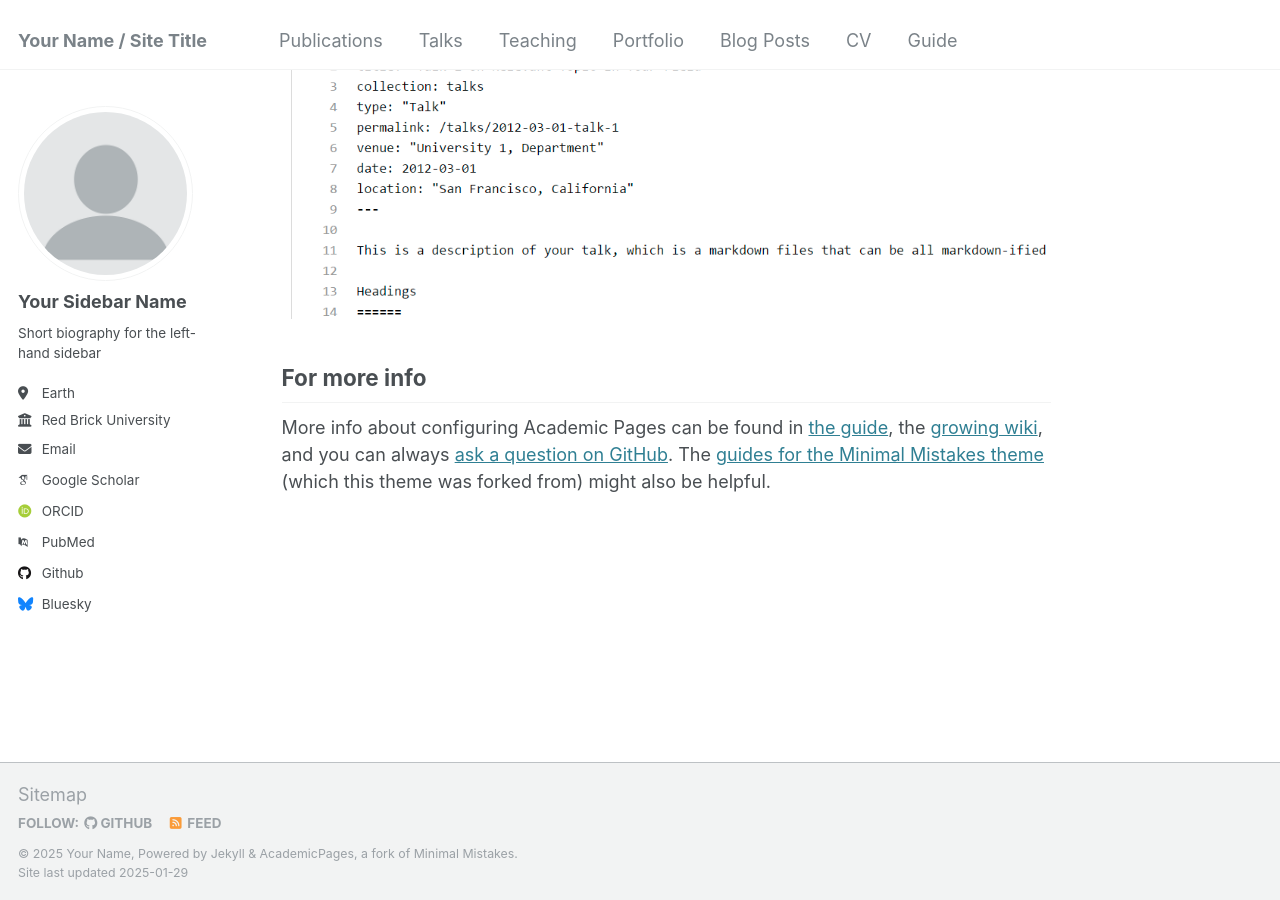
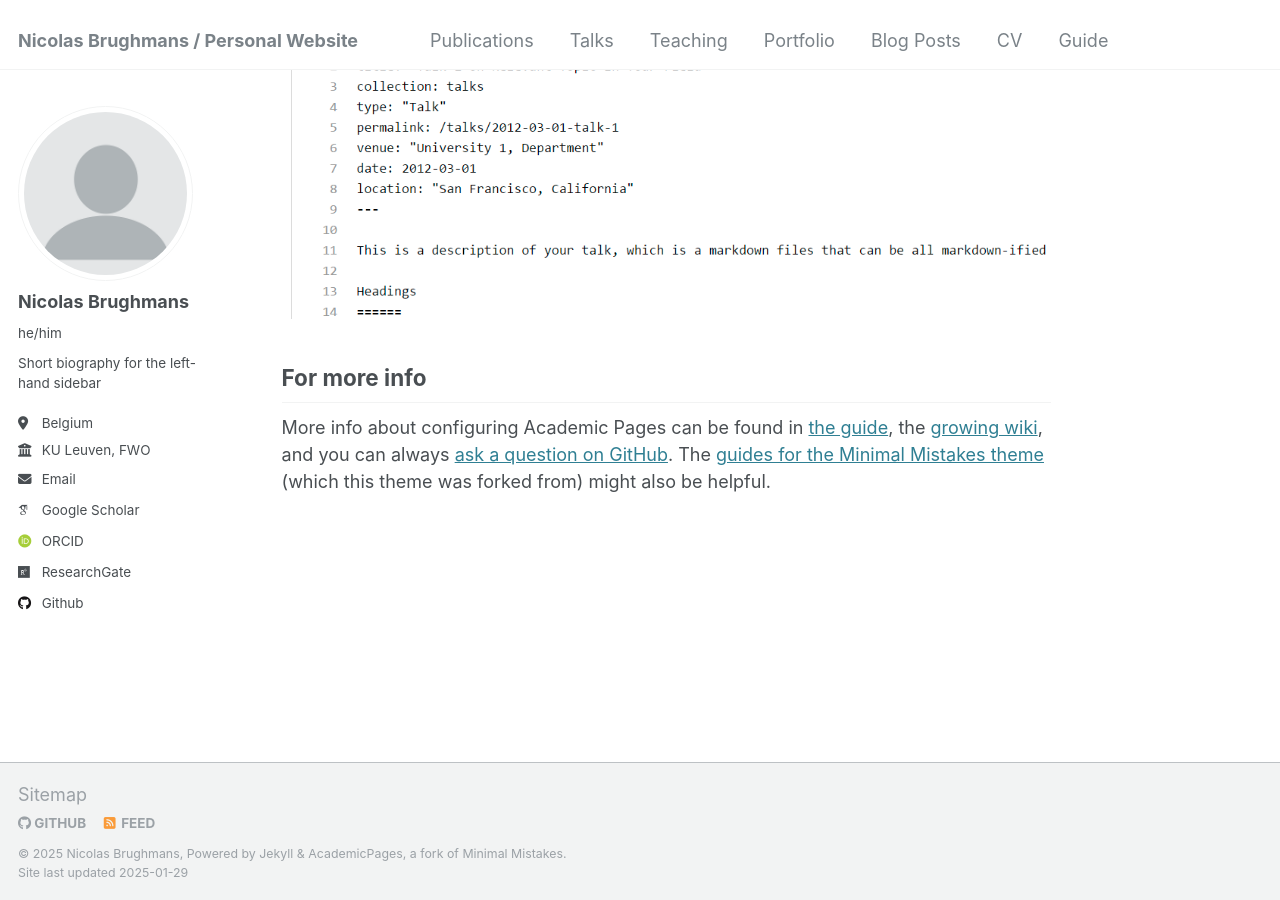
Before and after one commit to nicolasbrughmans/nicolasbrughmans.github.io, a Jekyll site: the page built from _pages/about.md, in a window 1280 px wide and 900 px high, scrolled down 2643 px. Built offline with Jekyll 4.4.1, drawn with Linux system fonts in a browser that asks for light colours; some web fonts are replaced.

Commit message:
general: site settings

```diff
--- a/_config.yml
+++ b/_config.yml
@@ -7,14 +7,14 @@
 # server process.
 
 # Basic Site Settings
-locale                   : "en-US"
-title                    : "Your Name / Site Title"
+locale                   : "en-UK"
+title                    : "Nicolas Brughmans / Personal Website"
 title_separator          : "-"
-name                     : &name "Your Name"
-description              : &description "personal description"
-url                      : https://academicpages.github.io # the base hostname & protocol for your site e.g. "https://[your GitHub username].github.io"
+name                     : &name "Nicolas Brughmans"
+description              : &description "I'm a PhD Candidate at KU Leuven working with Rony Keppens and supported by an FWO fellowship."
+url                      : https://nicolasbrughmans.github.io # the base hostname & protocol for your site e.g. "https://[your GitHub username].github.io"
 baseurl                  : "" # the subpath of your site, e.g. "/blog"
-repository               : "academicpages/academicpages.github.io"
+repository               : "nicolasbrughmans/nicolasbrughmans.github.io"
 
 # Site Author - The following control what appear as part of the author content on the side bar.
 #               If a field is blank the icon and link will not appear, otherwise it will be shown.
@@ -22,34 +22,34 @@ repository               : "academicpages/academicpages.github.io"
 author:
   # Biographic information
   avatar           : "profile.png"
-  name             : "Your Sidebar Name"
-  pronouns         : # example: "she/her"
+  name             : "Nicolas Brughmans"
+  pronouns         : "he/him"
   bio              : "Short biography for the left-hand sidebar"
-  location         : "Earth"
-  employer         : "Red Brick University"
+  location         : "Belgium"
+  employer         : "KU Leuven, FWO"
   uri              : # URL
-  email            : "none@example.org"
+  email            : "nicolas.brughmans@kuleuven.be"
 
   # Academic websites
   arxiv            : # URL - Update with the correct link to your profile
-  googlescholar    : "https://scholar.google.com/citations?user=PS_CX0AAAAAJ"
+  googlescholar    : "https://scholar.google.com/citations?user=PBetkkgAAAAJ&hl=nl"
   impactstory      : # URL
-  orcid            : "http://orcid.org/yourorcidurl"
+  orcid            : "http://orcid.org/0000-0002-7885-4554"
   semantic         : # URL
-  pubmed           : "https://www.ncbi.nlm.nih.gov/pubmed/?term=john+snow"
-  researchgate     : # URL
+  pubmed           : # URL
+  researchgate     : "https://www.researchgate.net/profile/Nicolas-Brughmans"
   scopus           : # URL
 
   # Repositories and software development
   bitbucket        : # Username - Update with your username on the site
   codepen          : # Username
   dribbble         : # Username
-  github           : "academicpages"
+  github           : "nicolasbrughmans"
   kaggle           : # Username
   stackoverflow    : # User number or user number and name (i.e., use "1" or "1/jeff-atwood")
 
   # Social media
-  bluesky          : "bsky.app" # Replace this with you Bluesky username
+  bluesky          : #"bsky.app" # Replace this with you Bluesky username
   facebook         : # Username
   flickr           : # Username
   foursquare       : # Username
```
